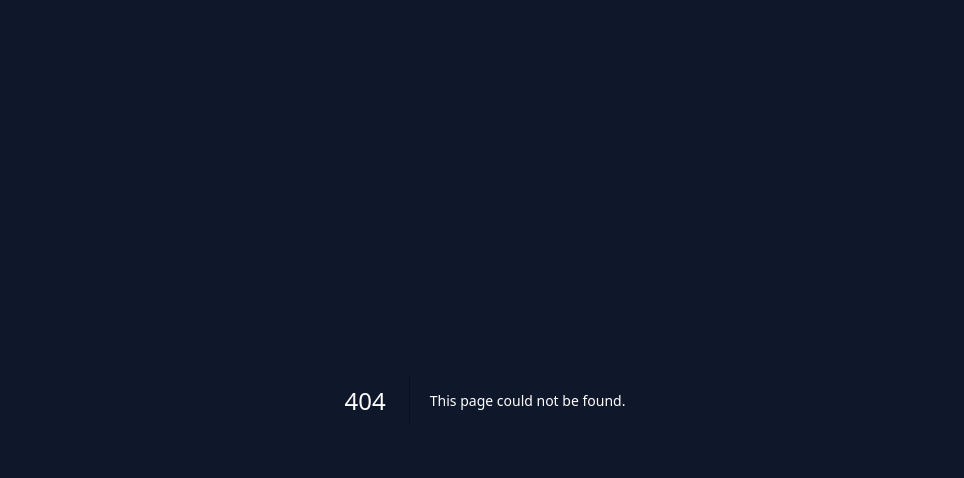
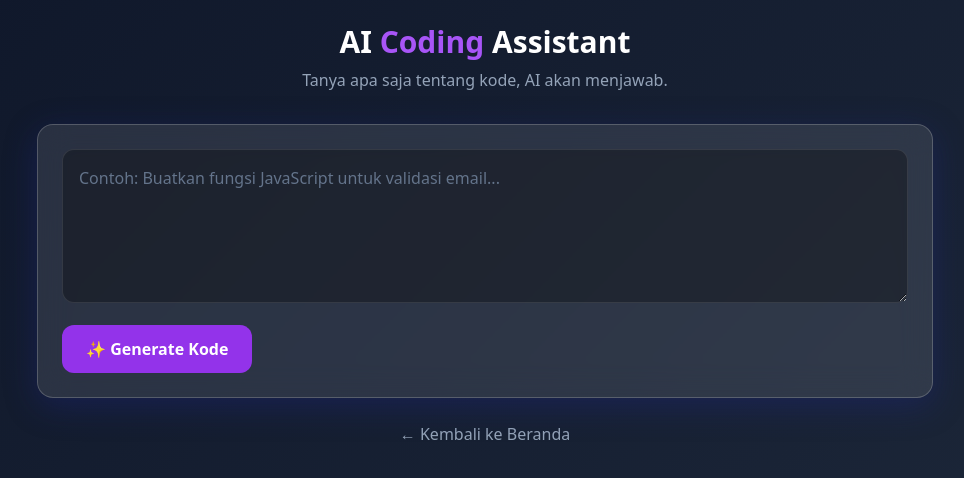
Before and after one commit to Skyzo-himonoto/TetrisCloud, a Next.js app: page /tools/coding in a window 1280 px wide. Before the commit this address had no page. Shown: the top 478 px of the page, without its empty margins (155-1119 px from the left). Built offline with nearby package versions, Linux system fonts and the light colour scheme.

Commit message:
Create page.tsx

```diff
--- /dev/null
+++ b/src/app/tools/coding/page.tsx
@@ -0,0 +1,82 @@
+'use client';
+
+import { useState } from 'react';
+
+export default function CodingPage() {
+  const [prompt, setPrompt] = useState('');
+  const [result, setResult] = useState('');
+  const [isLoading, setIsLoading] = useState(false);
+
+  const handleGenerate = async () => {
+    if (!prompt) return;
+    setIsLoading(true);
+    setResult('');
+
+    try {
+      const res = await fetch('/api/ai', {
+        method: 'POST',
+        headers: { 'Content-Type': 'application/json' },
+        body: JSON.stringify({ prompt }),
+      });
+
+      const data = await res.json();
+
+      if (!res.ok) {
+        setResult(`Error: ${data.error}`);
+      } else {
+        setResult(data.choices?.[0]?.message?.content || 'Tidak ada respon dari AI.');
+      }
+    } catch (error) {
+      setResult('Terjadi kesalahan koneksi.');
+    } finally {
+      setIsLoading(false);
+    }
+  };
+
+  return (
+    <main className="min-h-screen p-6">
+      <div className="max-w-4xl mx-auto space-y-6">
+
+        <div className="text-center mb-8">
+          <h1 className="text-3xl font-bold text-white">
+            AI <span className="text-purple-500">Coding</span> Assistant
+          </h1>
+          <p className="text-slate-400 mt-2">Tanya apa saja tentang kode, AI akan menjawab.</p>
+        </div>
+
+        <div className="bg-white/10 backdrop-blur-lg border border-white/20 rounded-2xl p-6 shadow-[0_8px_32px_0_rgba(31,38,135,0.37)]">
+          <textarea
+            className="w-full bg-black/30 border border-white/10 rounded-xl p-4 text-white placeholder-slate-500 focus:outline-none focus:border-purple-500"
+            rows={5}
+            placeholder="Contoh: Buatkan fungsi JavaScript untuk validasi email..."
+            value={prompt}
+            onChange={(e) => setPrompt(e.target.value)}
+          />
+          <button
+            onClick={handleGenerate}
+            disabled={isLoading}
+            className="mt-4 bg-purple-600 hover:bg-purple-700 disabled:bg-purple-900 text-white px-6 py-3 rounded-xl font-semibold transition-all w-full md:w-auto"
+          >
+            {isLoading ? '⏳ Memproses...' : '✨ Generate Kode'}
+          </button>
+        </div>
+
+        {result && (
+          <div className="bg-white/5 backdrop-blur-lg border border-white/20 rounded-2xl p-6 shadow-lg">
+            <h3 className="text-white font-semibold mb-3">Hasil:</h3>
+            <pre className="bg-black/50 p-4 rounded-xl text-green-400 text-sm overflow-x-auto whitespace-pre-wrap">
+              <code>{result}</code>
+            </pre>
+          </div>
+        )}
+
+        <div className="text-center mt-8">
+          <a href="/" className="text-slate-400 hover:text-white transition-colors">
+            ← Kembali ke Beranda
+          </a>
+        </div>
+
+      </div>
+    </main>
+  );
+}
```
